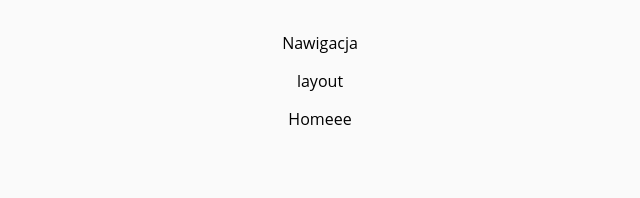
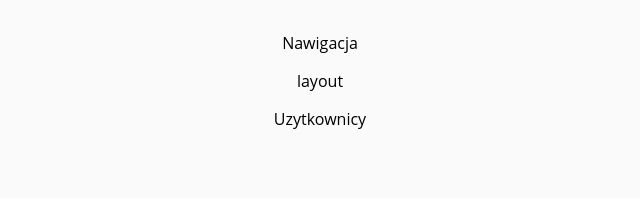
Before and after one commit to tranquilopablo/travel-goals, a React (Vite) app: page / in a window 1280 px wide. Shown: the top 198 px of the page, without its empty margins (320-960 px from the left). Built offline with nearby package versions, Linux system fonts and the light colour scheme.

Commit message:
update rotes

```diff
--- a/src/App.jsx
+++ b/src/App.jsx
@@ -7,22 +7,26 @@ import {
   createRoutesFromElements,
 } from 'react-router-dom';
 import Layout from './components/Layout';
-import Home from './pages/Home';
-import About from './pages/About';
 import Settings from './components/Settings';
 import UserPlaces from './components/UserPlaces';
 import NewPlace from './components/NewPlace';
 import UpdatePlace from './components/UpdatePlace';
 import Login from './components/Login';
+import Users from './pages/Users';
 
 function App() {
   const [logged, setLogged] = useState(false);
 
-  const router = createBrowserRouter(
+
+
+
+   let router
+
+   if(logged) {
+    router = createBrowserRouter(
       createRoutesFromElements(
         <Route path="/" element={<Layout />}>
-        <Route index element={<Home />} />
-        <Route path="/about" element={<About />} />
+          <Route index element={<Users />} />
           <Route path="/ustawienia" element={<Settings />} />
           <Route path="/:userId/miejsca" element={<UserPlaces />} />
           <Route path="/miejsca/nowe" element={<NewPlace />} />
@@ -31,6 +35,20 @@ function App() {
         </Route>
       )
     );
+   } else {
+    router = createBrowserRouter(
+      createRoutesFromElements(
+        <Route path="/" element={<Layout />}>
+          <Route index element={<Users />} />
+          <Route path="/:userId/miejsca" element={<UserPlaces />} />
+          <Route path="/login" element={<Login />} />
+        </Route>
+      )
+    )
+   }
+
+
+
 
   return <RouterProvider router={router} />;
 }
--- a/src/pages/About.jsx
+++ /dev/null
@@ -1,5 +0,0 @@
-export default function About() {
-  return (
-    <div>About mee</div>
-  );
-}
--- a/src/pages/Home.jsx
+++ /dev/null
@@ -1,6 +0,0 @@
-
-export default function Home() {
-  return (
-    <div>Homeee</div>
-  )
-}
--- /dev/null
+++ b/src/pages/Users.jsx
@@ -0,0 +1,6 @@
+
+export default function Users() {
+  return (
+    <div>Uzytkownicy</div>
+  )
+}
```
Lines whose indentation alone changed are shown as unchanged.
